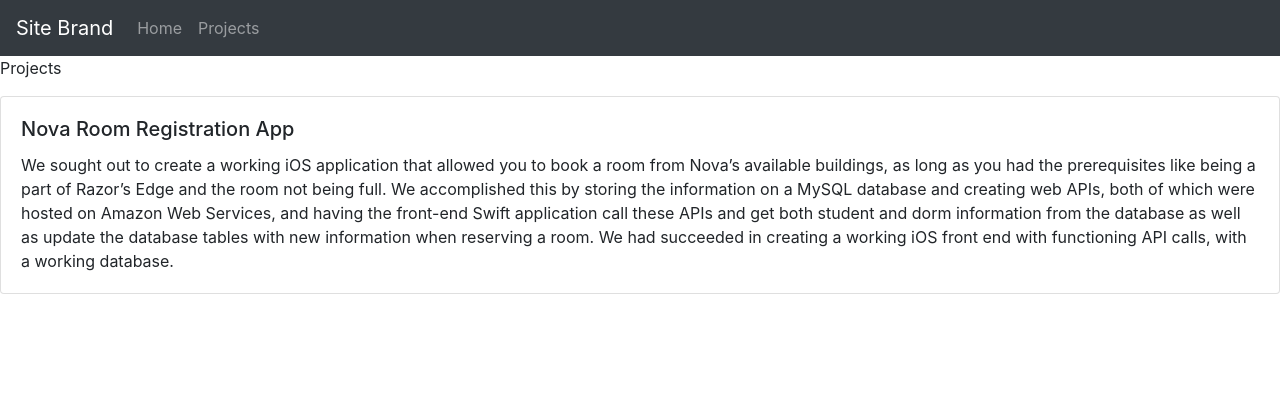
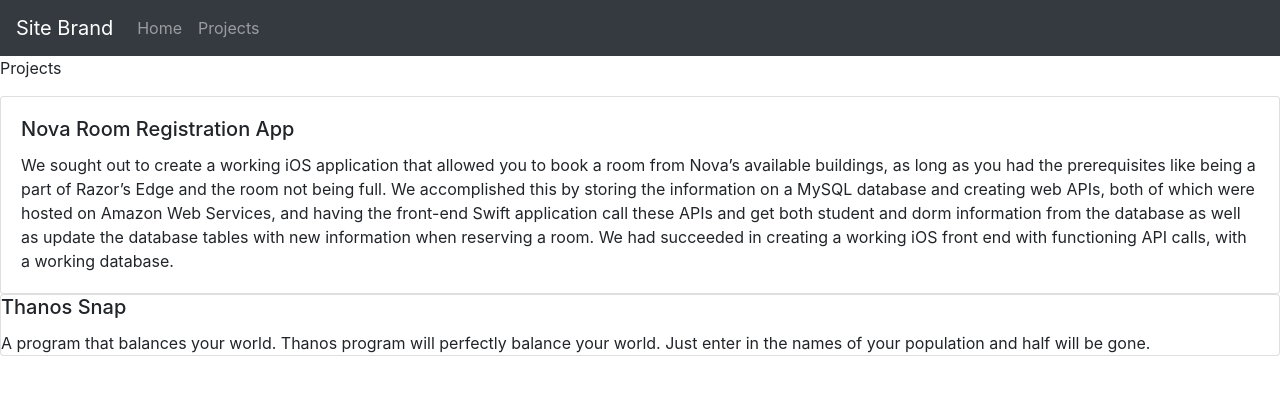
Before and after one commit to kingtut1/kingtut1.github.io, a React (Create React App) app in the folder react-app/: page /projects in a window 1280 px wide. Shown: the top 394 px of the page. Built offline with nearby package versions, Linux system fonts and the light colour scheme.

Commit message:
Added thanos project to projects page

```diff
--- a/react-app/src/ProjectPage.tsx
+++ b/react-app/src/ProjectPage.tsx
@@ -2,6 +2,7 @@
 import Card from 'react-bootstrap/Card';
 
 const RoomAppText = "We sought out to create a working iOS application that allowed you to book a room from Nova’s available buildings, as long as you had the prerequisites like being a part of Razor’s Edge and the room not being full. We accomplished this by storing the information on a MySQL database and creating web APIs, both of which were hosted on Amazon Web Services, and having the front-end Swift application call these APIs and get both student and dorm information from the database as well as update the database tables with new information when reserving a room. We had succeeded in creating a working iOS front end with functioning API calls, with a working database.";
+const ThanosText = "A program that balances your world. Thanos program will perfectly balance your world. Just enter in the names of your population and half will be gone."
 class ProjectPage extends React.Component<{}, {}>{
     render()
     {
@@ -14,6 +15,10 @@
                         <Card.Text> {RoomAppText} </Card.Text>
                     </Card.Body>
                 </Card>
+                <Card>
+                    <Card.Title> Thanos Snap  </Card.Title>
+                    <Card.Text> {ThanosText} </Card.Text>
+                </Card>
             </div>
         )
     }
```
